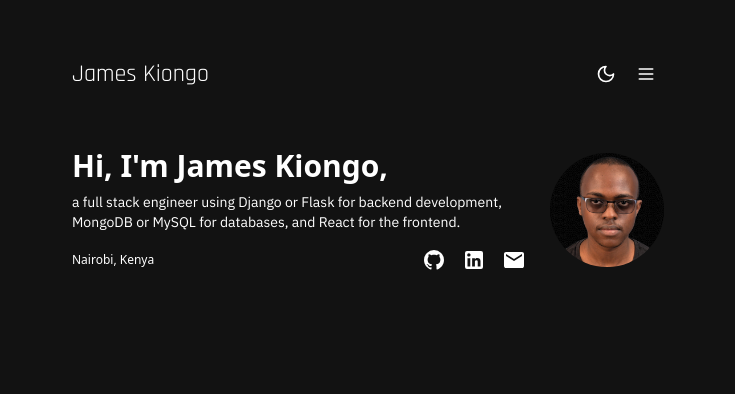
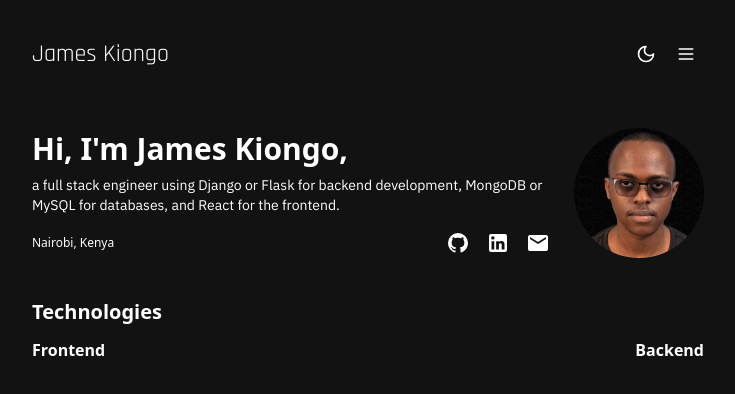
Before and after one commit to jameskiongo/portfolio-nextjs, a Next.js app: page / in a window 1280 px wide. Shown: the top 394 px of the page, without its empty margins (272-1007 px from the left). Built offline with nearby package versions, Linux system fonts and the light colour scheme.

Commit message:
finished profile section

```diff
--- a/src/app/page.js
+++ b/src/app/page.js
@@ -1,10 +1,12 @@
 import Navbar from "@/components/Navbar";
 import ProfileSection from "@/components/Profile";
+import TechSection from "@/components/technologies";
 export default function Home() {
   return (
-    <div className="sm:p-10 p-5">
+    <div className="py-5 md:px-0 px-2">
       <Navbar />
       <ProfileSection />
+      <TechSection />
     </div>
   );
 }
--- /dev/null
+++ b/src/components/technologies/TechSection.jsx
@@ -0,0 +1,15 @@
+export default function TechSection() {
+  return (
+    <div className="mt-10">
+      <h1 className="capitalize text-xl font-bold">Technologies</h1>
+      <div className="flex flex-row justify-between items-center mt-3">
+        <div>
+          <h1 className="font-bold">Frontend</h1>
+        </div>
+        <div>
+          <h1 className="font-bold">Backend</h1>
+        </div>
+      </div>
+    </div>
+  );
+}
--- /dev/null
+++ b/src/components/technologies/index.js
@@ -0,0 +1,2 @@
+import TechSection from "./TechSection";
+export default TechSection;
```
